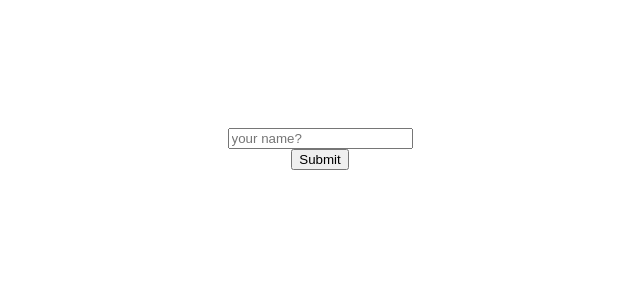
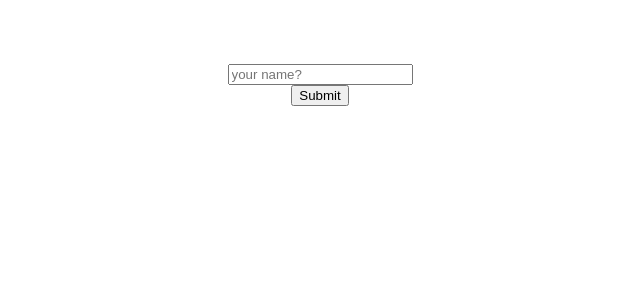
Before and after one commit to banma1234/yorkie-nextjs-example, a Next.js app: page / in a window 1280 px wide. Shown: the top 300 px of the page, without its empty margins (320-960 px from the left). Built offline with nearby package versions, Linux system fonts and the light colour scheme.

Commit message:
fix: remove unused files & lines

```diff
--- a/app/globals.css
+++ /dev/null
@@ -1,5 +0,0 @@
-html,
-body {
-  margin: 2rem;
-  overflow-x: hidden;
-}
--- a/app/layout.tsx
+++ b/app/layout.tsx
@@ -1,4 +1,3 @@
-import "./globals.css";
 import type { Metadata } from "next";
 
 export const metadata: Metadata = {
```
